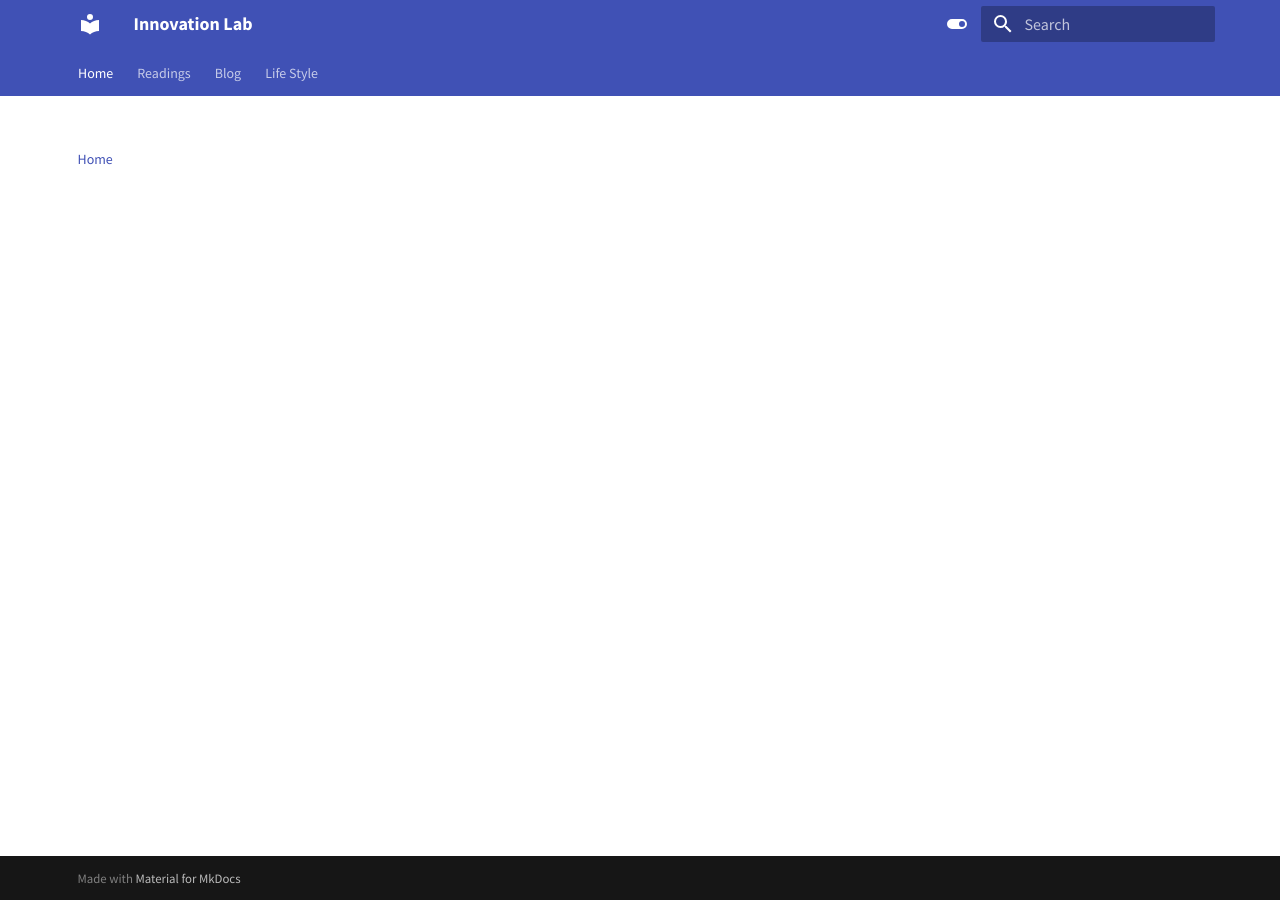
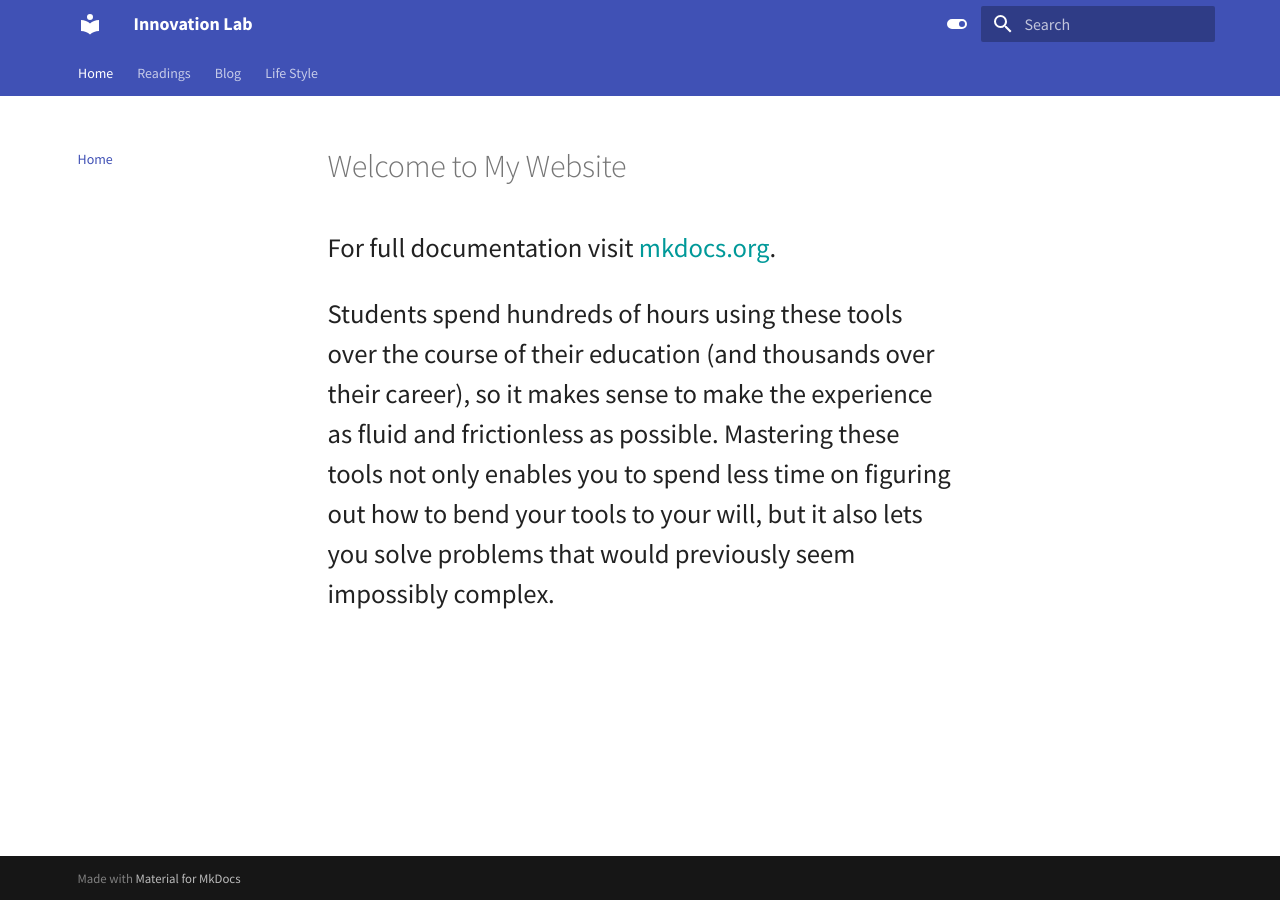
Before and after one commit to oceanumeric/oceanumeric.github.io, an MkDocs documentation site: the page built from docs/index.md, in a window 1280 px wide. Built offline with MkDocs 1.6.1 and Material for MkDocs 9.7.7, drawn with Linux system fonts in a browser that asks for light colours; part of the change alters nothing that is shown.

Commit message:
[update] homepage

```diff
--- a/docs/index.md
+++ b/docs/index.md
@@ -1,9 +1,13 @@
 ---
-template: main.html
 title: Welcome to My Website
 ---
 
 <style>
+  .md-typeset p {
+    font-size: 20pt;
+    line-height: 1.5;
+    --md-typeset-a-color: #009999;
+}
 
 </style>
 
```
Also changed, not shown: overrides/partials/content.html (deleted).
